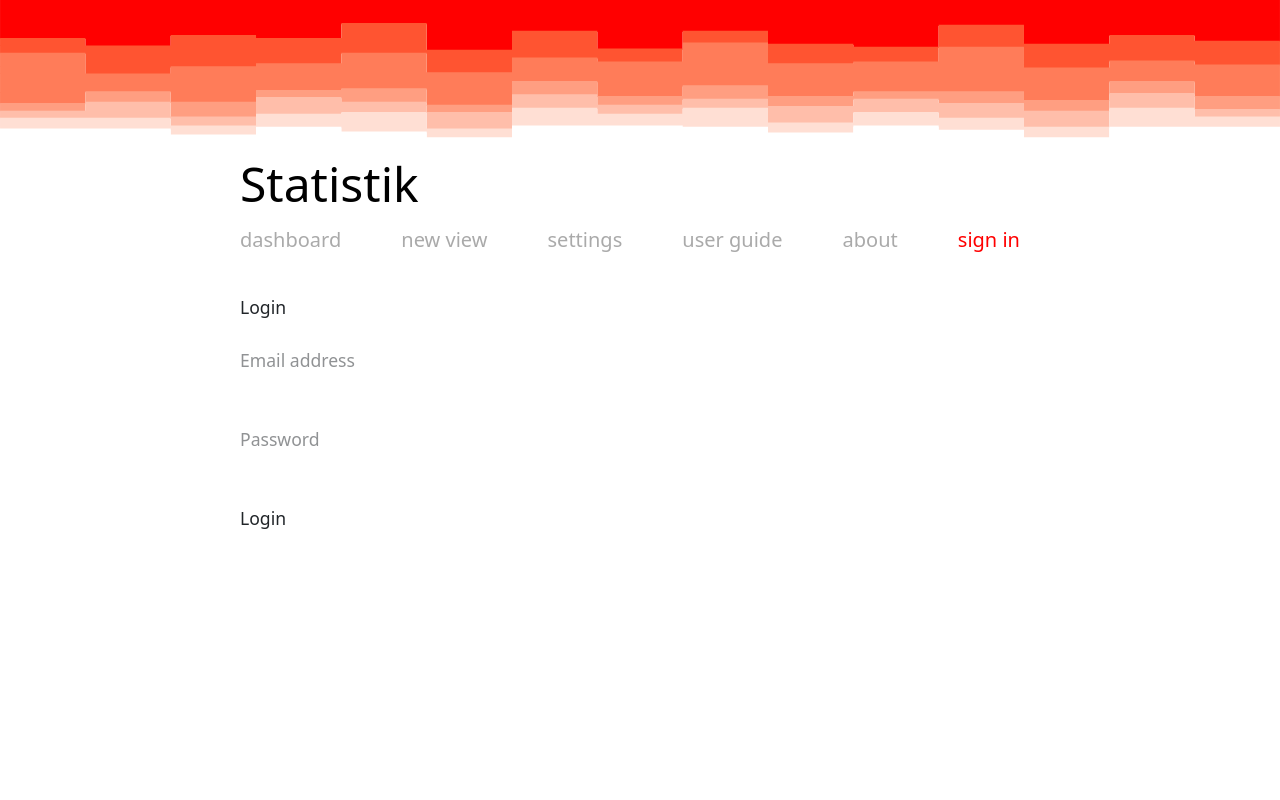
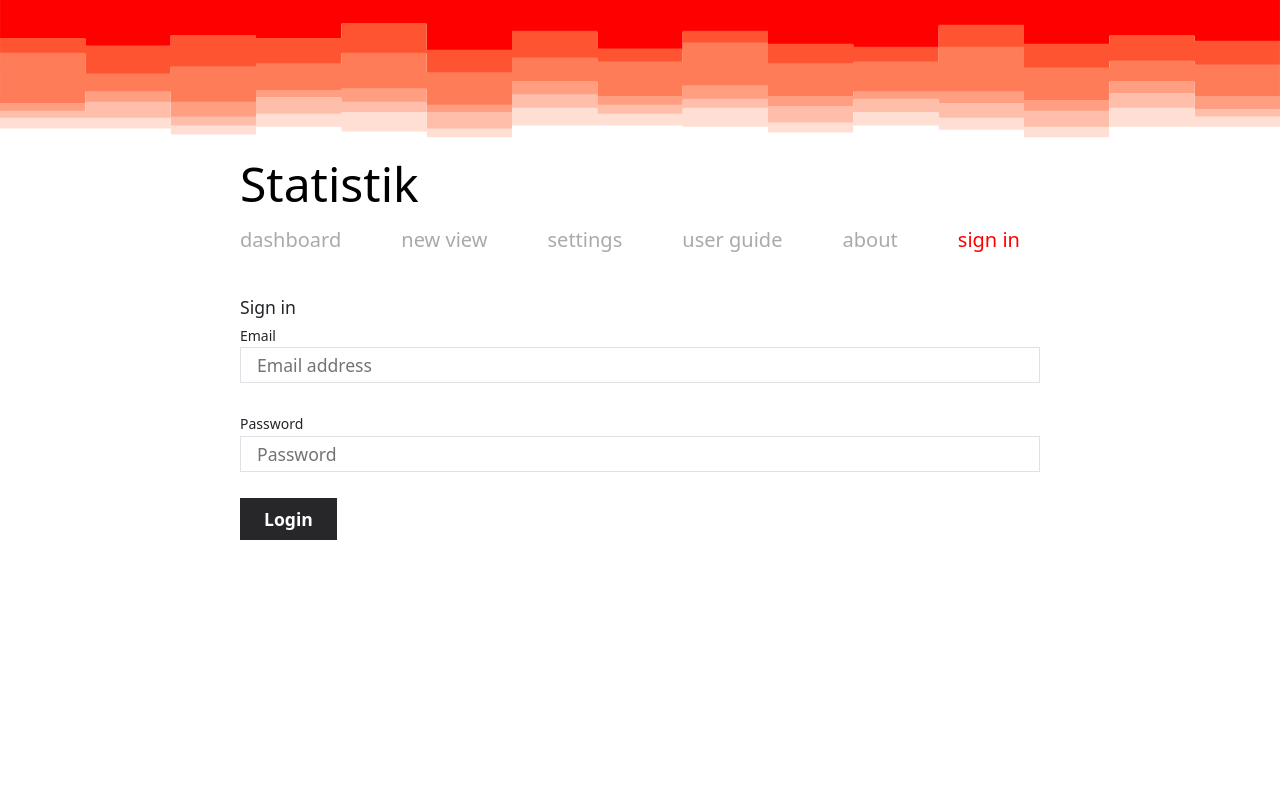
Before and after one commit to uoclass/statistik, a React (Vite) app in the folder frontend/: page /login in a window 1280 px wide. Shown: the top 800 px of the page. Built offline with nearby package versions, Linux system fonts and the light colour scheme.

Commit message:
style: login form component styling

```diff
--- a/frontend/src/pages/LoginPage.tsx
+++ b/frontend/src/pages/LoginPage.tsx
@@ -8,9 +8,12 @@
  */
 
 // Packages
-import {Navigate, useNavigate} from "react-router-dom";
-import {useEffect, useState} from "react";
-import {useAuth} from "../provider/AuthProvider";
+import { Navigate, useNavigate } from "react-router-dom";
+import { useState } from "react";
+import { useAuth } from "../provider/AuthProvider";
+import Button from "@/components/Button";
+import { Input } from "@/components/ui/input";
+import { Label } from "@/components/ui/label";
 
 /* This component displays the login page.
  */
@@ -19,7 +22,7 @@ function LoginPage() {
   const [password, setPassword] = useState("");
   const [emailError, setEmailError] = useState("");
   const [passwordError, setPasswordError] = useState("");
-	const {token, setToken} = useAuth();
+  const { token, setToken, setUsername } = useAuth();
   const navigate = useNavigate();
 
   if (token) {
@@ -27,7 +30,7 @@ function LoginPage() {
     return <Navigate to={"/dashboard"} />;
   }
 
-	const onButtonClick = (event: any) => {
+  const onButtonClick = () => {
     // don't immediately reload the page
     // event.preventDefault();
 
@@ -66,7 +69,7 @@ function LoginPage() {
           headers: {
             "Content-Type": "application/json",
           },
-					body: JSON.stringify({token}),
+          body: JSON.stringify({ token }),
         },
       );
       const data = await response.json();
@@ -89,7 +92,7 @@ function LoginPage() {
       headers: {
         "Content-Type": "application/json",
       },
-			body: JSON.stringify({email, password}),
+      body: JSON.stringify({ email, password }),
     })
       .then((response) => {
         if (response.ok) {
@@ -103,7 +106,10 @@ function LoginPage() {
         // the login was successful
         if (!data.error) {
           setToken(data.token);
-					setTimeout(() => {navigate("/dashboard")}, 500);
+          setUsername(email);
+          setTimeout(() => {
+            navigate("/dashboard");
+          }, 500);
         }
       })
       .catch((error) => {
@@ -114,40 +120,31 @@ function LoginPage() {
 
   return (
     <>
-			<div className={"titleContainer"}>
-				<div>Login</div>
+      <div className="titleContainer">
+        <div>Sign in</div>
       </div>
-			<br/>
-			<div className={"inputContainer"}>
-				<input
+      <div>
+        <Label htmlFor="email">Email</Label>
+        <Input
           value={email}
           placeholder="Email address"
           onChange={(e) => setEmail(e.target.value)}
-					className={"inputBox"}
         />
-				<br/>
-				<label className={"error-label"}>{emailError}</label>
+        <Label className="error-label">{emailError}</Label>
       </div>
-			<br/>
-			<div className={"inputContainer"}>
-				<input
+      <div>
+        <Label htmlFor="password">Password</Label>
+        <Input
           value={password}
+          type="password"
           placeholder="Password"
           onChange={(e) => setPassword(e.target.value)}
-					className={"inputBox"}
         />
-				<br/>
-				<label className={"error-label"}>{passwordError}</label>
+        <Label className="error-label">{passwordError}</Label>
       </div>
-			<br/>
-			<div className={"inputContainer"}>
-				<input
-					className={"inputButton"}
-					type="button"
-					onClick={onButtonClick}
-					value="Login"
-				/>
-			</div>
+      <Button type="button" onClick={onButtonClick}>
+        Login
+      </Button>
     </>
   );
 }
```
Lines whose indentation alone changed are shown as unchanged.
